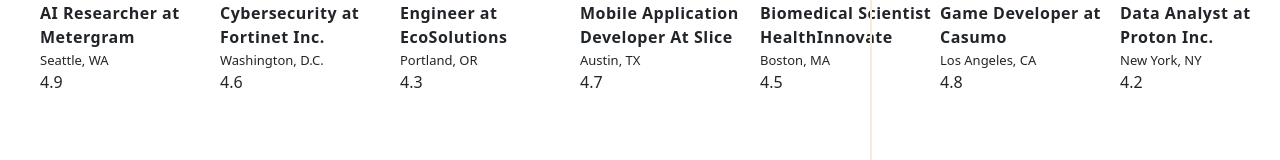
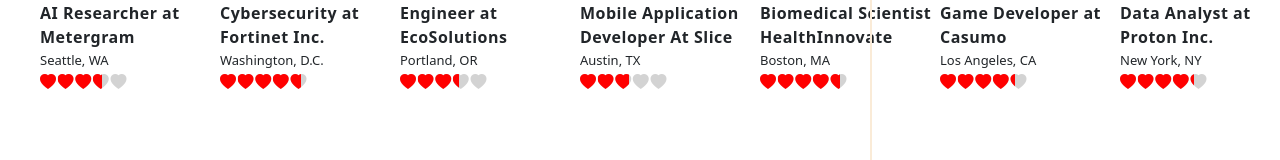
Before and after one commit to GonnyFTW/JOB-PORTAL, an Angular app in the folder job-portal-app/: page /home in a window 1280 px wide. Shown: the part 296-456 px from the top of the page. Built offline with nearby package versions, Linux system fonts and the light colour scheme.

Commit message:
added bootstrap heart-rating system

```diff
--- a/job-portal-app/package.json
+++ b/job-portal-app/package.json
@@ -21,6 +21,7 @@
     "@angular/platform-server": "^17.0.0",
     "@angular/router": "^17.0.0",
     "@angular/ssr": "^17.0.8",
+    "@ng-bootstrap/ng-bootstrap": "^16.0.0",
     "bootstrap": "^5.3.2",
     "express": "^4.18.2",
     "rxjs": "~7.8.0",
--- a/job-portal-app/src/app/app.module.ts
+++ b/job-portal-app/src/app/app.module.ts
@@ -8,6 +8,7 @@
 import { FormsModule } from '@angular/forms';
 import { RouterModule } from '@angular/router';
 import { HttpClientModule } from '@angular/common/http';
+import { NgbRatingModule } from '@ng-bootstrap/ng-bootstrap';
 @NgModule({
   declarations: [
     AppComponent,
@@ -22,7 +23,8 @@
     FormsModule,
     RouterModule,
     HttpClientModule,
-    AppRoutingModule
+    AppRoutingModule,
+    NgbRatingModule
   ],
   providers: [],
   bootstrap: [AppComponent]
--- a/job-portal-app/src/app/home/home.component.html
+++ b/job-portal-app/src/app/home/home.component.html
@@ -1,5 +1,6 @@
 <app-header> </app-header>
 <div class="home-container">
+
 
   <div class="all-jobs"></div>
   <div class="trending-jobs">
@@ -16,7 +17,18 @@
         <div class="detail">
           <div class="name">{{job.name}}</div>
           <div class="location">{{job.location}}</div>
-            <div class="rating">{{job.rating}}</div>
+          <div class="rating">
+            <ng-template #t let-fill="fill">
+              <i class="bi-heart-fill">
+                @if (fill > 0) {
+                <i class="bi-heart-fill filled" [style.width.%]="fill"></i>
+                }
+              </i>
+            </ng-template>
+
+            <ngb-rating [(rate)]="job.rating" [starTemplate]="t" [readonly]="true" [max]="5" [ariaValueText]="ariaValueText" />
+
+          </div>
         </div>
       </div>
     </div>
--- a/job-portal-app/src/app/home/home.component.scss
+++ b/job-portal-app/src/app/home/home.component.scss
@@ -94,3 +94,19 @@
 
 
 }
+
+i {
+  position: relative;
+  display: inline-block;
+  font-size: 1.0rem;
+  padding-right: 0.1rem;
+  color: #d3d3d3;
+}
+
+.filled {
+  color: red;
+  overflow: hidden;
+  position: absolute;
+  top: 0;
+  left: 0;
+}
--- a/job-portal-app/src/app/home/home.component.ts
+++ b/job-portal-app/src/app/home/home.component.ts
@@ -3,10 +3,11 @@
 import { HeaderComponent } from '../header/header.component';  // Import HeaderComponent here
 import { NgModule } from '@angular/core';
 import { CommonModule } from '@angular/common';
+import { NgbRatingModule } from '@ng-bootstrap/ng-bootstrap';
 
 @Component({
   selector: 'app-home',
-  imports: [HeaderComponent, HttpClientModule, CommonModule],
+  imports: [HeaderComponent, HttpClientModule, CommonModule, NgbRatingModule],
   standalone: true,
   templateUrl: './home.component.html',
   styleUrls: ['./home.component.scss']
@@ -28,5 +29,12 @@
       this.trendingJobs = jobs;
       console.log(this.trendingJobs);
     });
+
+
+
+  }
+
+  ariaValueText(current: number, max: number) {
+    return `${current} out of ${max} hearts`;
   }
 }
--- a/job-portal-app/src/assets/data/trending-jobs.json
+++ b/job-portal-app/src/assets/data/trending-jobs.json
@@ -3,20 +3,20 @@
     "id": 11,
     "name": "AI Researcher at Metergram",
     "cover": "https://media.licdn.com/dms/image/C560BAQHjF-r5WOJHAg/company-logo_100_100/0/1632149321689/metergram_logo?e=1712793600&v=beta&t=N9VSwFLiBnnhgmsh7_fyKabOblC_gyyvCcvREDIdWVQ",
-    "rating": 4.9,
+    "rating": 3.53,
     "location": "Seattle, WA",
     "reviews": [
       {
         "author": "Eva Rodriguez",
         "published_on": "2024-01-20 08:45:30",
         "review": "Exciting projects at the forefront of AI research",
-        "rating": 5.0
+        "rating": 5.01
       },
       {
         "author": "Carlos Martinez",
         "published_on": "2024-01-18 14:20:45",
         "review": "Innovative and collaborative environment",
-        "rating": 4.8
+        "rating": 4.83
       }
     ]
   },
@@ -24,14 +24,14 @@
     "id": 12,
     "name": "Cybersecurity at Fortinet Inc.",
     "cover": "https://media.licdn.com/dms/image/C4D0BAQGDjF7LszGQ7A/company-logo_100_100/0/1673002660982/amiy_io_logo?e=1712793600&v=beta&t=jW8yXB50ZvIPexRKxmuAsdqHxuIv1M77Bw623wF33ZU",
-    "rating": 4.6,
+    "rating": 4.61,
     "location": "Washington, D.C.",
     "reviews": [
       {
         "author": "Sophia Thompson",
         "published_on": "2024-01-15 12:30:22",
         "review": "Critical role in protecting digital assets",
-        "rating": 4.5
+        "rating": 4.54
       }
     ]
   },
@@ -39,14 +39,14 @@
     "id": 13,
     "name": "Engineer at EcoSolutions",
     "cover": "https://media.licdn.com/dms/image/D560BAQHsF1EIN5BnIw/company-logo_100_100/0/1682947073470/vercel_logo?e=1712793600&v=beta&t=Xzz-yWZ7cU5_MsVLSdZ8yAjq7rTQnB8BlMOY4AZln-c",
-    "rating": 4.3,
+    "rating": 3.33,
     "location": "Portland, OR",
     "reviews": [
       {
         "author": "David Johnson",
         "published_on": "2024-01-12 16:45:18",
         "review": "Sustainable projects for a greener future",
-        "rating": 4.0
+        "rating": 4.00
       }
     ]
   },
@@ -54,20 +54,20 @@
     "id": 14,
     "name": "Mobile Application Developer At Slice ",
     "cover": "https://media.licdn.com/dms/image/C4E0BAQEXPBMBs0-0xQ/company-logo_100_100/0/1656002538491/slice_logo?e=1712793600&v=beta&t=D3PQqCZdQCewRMjrIzOtmblxQ7aSi8NQlztr5oqz6yo",
-    "rating": 4.7,
+    "rating": 2.77,
     "location": "Austin, TX",
     "reviews": [
       {
         "author": "Liam Turner",
         "published_on": "2024-01-10 10:10:05",
         "review": "Exciting opportunities in mobile app development",
-        "rating": 5.0
+        "rating": 5.53
       },
       {
         "author": "Emma Davis",
         "published_on": "2024-01-08 13:55:30",
         "review": "User-friendly and innovative apps",
-        "rating": 4.5
+        "rating": 4.53
       }
     ]
   },
@@ -75,14 +75,14 @@
     "id": 15,
     "name": "Biomedical Scientist HealthInnovate",
     "cover": "https://media.licdn.com/dms/image/D4E0BAQFSPsCKDQ-lvQ/company-logo_100_100/0/1697789289882/valtech_logo?e=1712793600&v=beta&t=y0C729wVIusjky51Ha-2_Y1qIt4hU90beVFpg7LNY-M",
-    "rating": 4.5,
+    "rating": 4.55,
     "location": "Boston, MA",
     "reviews": [
       {
         "author": "Dr. Alex Miller",
         "published_on": "2024-01-07 09:45:30",
         "review": "Cutting-edge research in biomedical science",
-        "rating": 4.8
+        "rating": 4.83
       }
     ]
   },
@@ -90,14 +90,14 @@
     "id": 16,
     "name": "Game Developer at Casumo",
     "cover": "https://media.licdn.com/dms/image/C4D0BAQEx88TPASvpdg/company-logo_100_100/0/1676644736738/casumo_logo?e=1712793600&v=beta&t=iBY3rFeo15J7cOGyAFuOQKYqA60WfInlP2G008nSemI",
-    "rating": 4.8,
+    "rating": 4.28,
     "location": "Los Angeles, CA",
     "reviews": [
       {
         "author": "Megan Turner",
         "published_on": "2024-01-05 14:55:22",
         "review": "Exciting projects in the gaming industry",
-        "rating": 5.0
+        "rating": 5.00
       }
     ]
   },
@@ -105,20 +105,20 @@
     "id": 17,
     "name": "Data Analyst at Proton Inc.",
     "cover": "https://media.licdn.com/dms/image/C4D0BAQHeOvrQIOmNzg/company-logo_100_100/0/1653481522290/protonprivacy_logo?e=1712793600&v=beta&t=oMKjG8lB8ETqIB0mOM6nyk3JS_s4HHSm1tLuQm7CACs",
-    "rating": 4.2,
+    "rating": 4.22,
     "location": "New York, NY",
     "reviews": [
       {
         "author": "Michelle Johnson",
         "published_on": "2024-01-25 09:15:30",
         "review": "Great company with diverse opportunities",
-        "rating": 4.5
+        "rating": 4.58
       },
       {
         "author": "Robert Williams",
         "published_on": "2024-01-23 14:30:45",
         "review": "Interesting projects and supportive team",
-        "rating": 4.0
+        "rating": 4.02
 
       }
     ]
--- a/job-portal-app/src/index.html
+++ b/job-portal-app/src/index.html
@@ -2,8 +2,11 @@
 <html lang="en">
 <head>
   <meta charset="utf-8">
-  <title>Job Portal</title>
-  <base href="/">
+  <title>Job Board</title>
+  <link rel="stylesheet" href="https://cdn.jsdelivr.net/npm/bootstrap@5.3.2/dist/css/bootstrap.min.css" />
+  <link rel="stylesheet" href="https://cdn.jsdelivr.net/npm/bootstrap-icons@1.9.1/font/bootstrap-icons.css" />
+  <link rel="stylesheet" href="https://cdnjs.cloudflare.com/ajax/libs/prism/1.29.0/themes/prism.css" />
+
   <meta name="viewport" content="width=device-width, initial-scale=1">
   <link rel="icon" type="image/x-icon" href="favicon.ico">
 </head>
```
Also changed, not shown: job-portal-app/src/app/feature/feature.module.ts (added, +12 -0 lines), 1 other file (tests, documents, lock files or other folders). Lines whose indentation alone changed are shown as unchanged.
